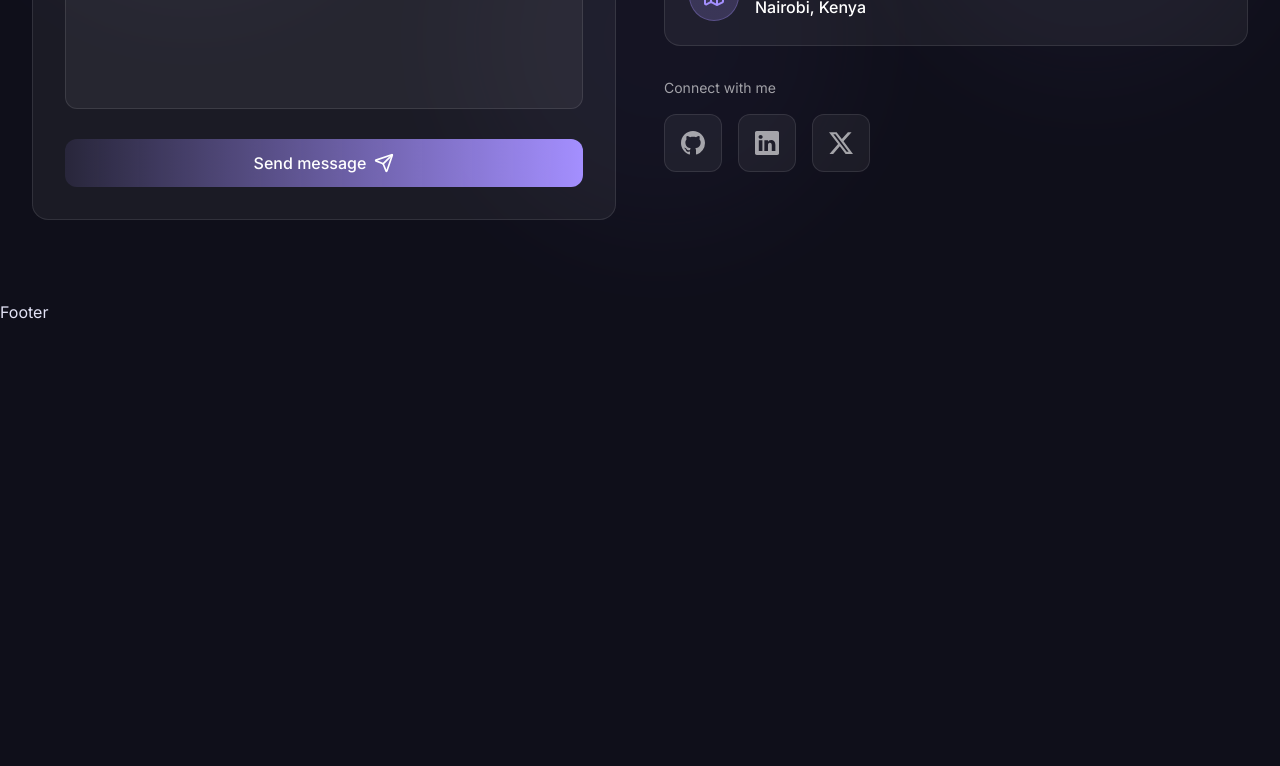
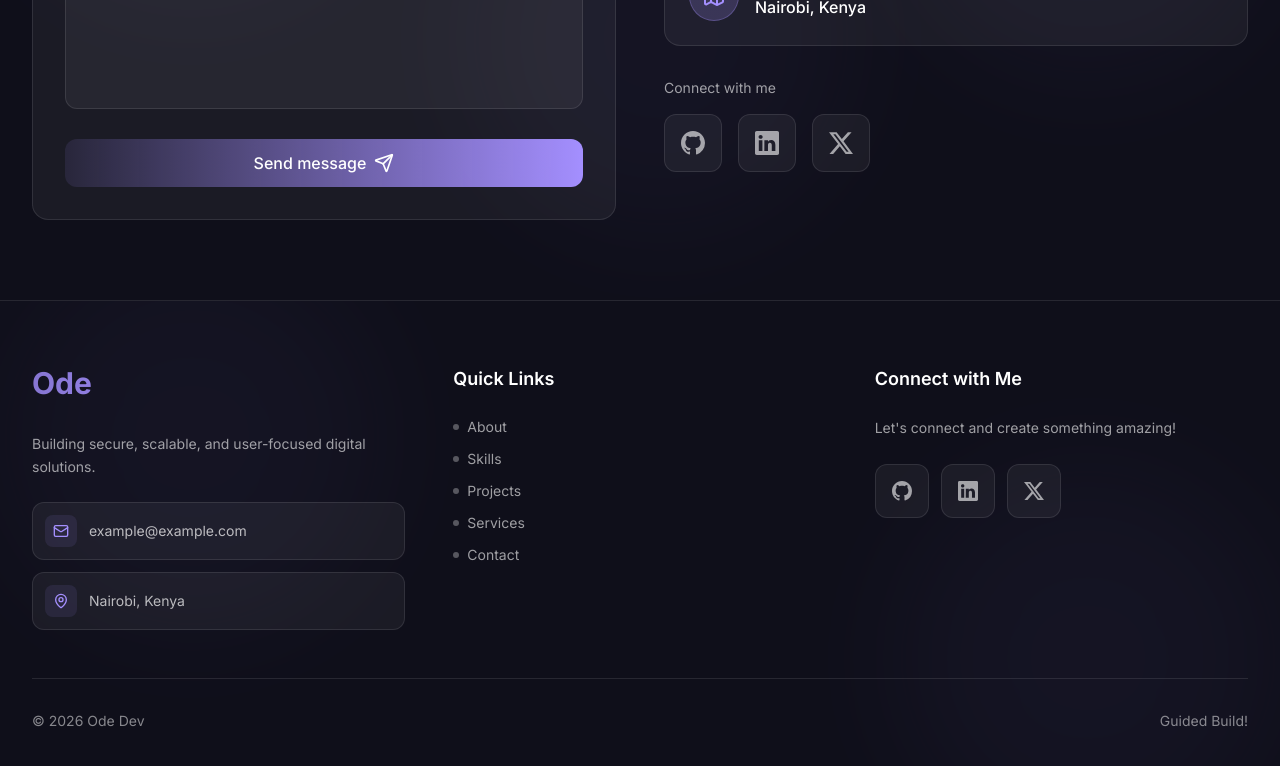
Before and after one commit to ode96-dev/developer-portfolio, a Next.js app: page / in a window 1280 px wide. Shown: the part 6902-7668 px from the top of the page. Built offline with nearby package versions, Linux system fonts and the light colour scheme.

Commit message:
footer-section

```diff
--- a/src/app/page.tsx
+++ b/src/app/page.tsx
@@ -9,7 +9,7 @@
 
 export default function Home() {
   return (
-    <div className="min-h-screen pb-[100vh]">
+    <div className="min-h-screen">
       <main>
         <Hero />
         <About />
--- a/src/components/layout/footer.tsx
+++ b/src/components/layout/footer.tsx
@@ -1,7 +1,127 @@
+"use client";
+import FadeIn from "@/animations/fade-in";
+import { scrollToSection } from "@/hooks/use-scroll-spy";
+import {
+  NAV_LINKS,
+  PERSONAL_INFO,
+  SOCIAL_LINKS,
+  socialIcons,
+} from "@/utils/constants";
+import { Mail, MapPin } from "lucide-react";
+import Link from "next/link";
 import React from "react";
 
 const Footer = () => {
-  return <div>Footer</div>;
+  return (
+    <footer className="relative overflow-hidden border-t border-white/10">
+      <div className="absolute inset-0 overflow-hidden">
+        <div className="absolute top-1/3 right-0 w-96 h-96 bg-primary/20 opacity-20 rounded-full blur-3xl" />
+        <div className="absolute bottom-1/3 left-0 w-96 h-96 bg-primary/20 opacity-20 rounded-full blur-3xl" />
+      </div>
+
+      <div className="relative z-10 max-w-7xl mx-auto px-4 sm:px-6 lg:px-8 py-16">
+        <div className="grid grid-cols-1 md:grid-cols-3 gap-12 mb-12">
+          <FadeIn delay={0}>
+            <div>
+              <h3 className="text-3xl font-bold bg-linear-to-r from-primary/80 via-primary to-primary/80 bg-clip-text text-transparent mb-8">
+                {PERSONAL_INFO.name.split(" ")[0]}
+              </h3>
+              <p className="text-white/60 text-sm mb-6 leading-relaxed">
+                {PERSONAL_INFO.tagline}
+              </p>
+
+              <div className="space-y-3">
+                <Link
+                  href={`mailto:${PERSONAL_INFO.email}`}
+                  className="group flex items-center p-3 gap-3 bg-white/5 border border-white/10 rounded-xl hover:bg-white/10 hover:border-primary/30 transition-all duration-300"
+                >
+                  <div className="p-2 bg-primary/10 rounded-lg">
+                    <Mail className="w-4 h-4 text-primary" />
+                  </div>
+                  <span className="text-white/70 text-sm group-hover:text-white transition-colors">
+                    {PERSONAL_INFO.email}
+                  </span>
+                </Link>
+
+                <div className="flex items-center p-3 gap-3 bg-white/5 border border-white/10 rounded-xl hover:bg-white/10 hover:border-primary/30 transition-all duration-300">
+                  <div className="p-2 bg-primary/10 rounded-lg">
+                    <MapPin className="w-4 h-4 text-primary" />
+                  </div>
+                  <span className="text-white/70 text-sm group-hover:text-white transition-colors">
+                    {PERSONAL_INFO.location}
+                  </span>
+                </div>
+              </div>
+            </div>
+          </FadeIn>
+
+          <FadeIn delay={100}>
+            <div>
+              <h4 className="text-white font-semibold mb-6 text-lg">
+                Quick Links
+              </h4>
+              <ul className="space-y-3">
+                {NAV_LINKS.map((link) => (
+                  <button
+                    key={link.id}
+                    onClick={() => scrollToSection(link.id)}
+                    className="cursor-pointer group flex items-center gap-2 text-white/60 hover:text-primary transition-all duration-300"
+                  >
+                    <div className="w-1.5 h-1.5 rounded-full bg-white/30 group-hover:bg-primary group-hover:w-2 transition-all duration-300" />
+                    <span className="text-sm">{link.label}</span>
+                  </button>
+                ))}
+              </ul>
+            </div>
+          </FadeIn>
+          <FadeIn delay={200}>
+            <div>
+              <h4 className="text-white font-semibold mb-6 text-lg">
+                Connect with Me
+              </h4>
+              <p className="text-white/60 text-sm mb-6 leading-relaxed">
+                Let&apos;s connect and create something amazing!
+              </p>
+              <div className="flex flex-wrap gap-3">
+                {Object.entries(SOCIAL_LINKS).map(([platform, url]) => {
+                  const Icon =
+                    socialIcons[platform as keyof typeof socialIcons];
+
+                  if (!Icon) return null;
+
+                  return Icon ? (
+                    <Link
+                      href={url}
+                      key={platform}
+                      target="_blank"
+                      rel="noopener noreferrer"
+                      className="cursor-pointer group relative p-4 bg-white/5 rounded-xl border border-white/10 hover:bg-white/10 hover:border-primary/50 hover:scale-110 transition-all duration-300"
+                      aria-label="Connect with Dev Ode"
+                    >
+                      <Icon className="w-5 h-5 text-white/60 group-hover:text-primary transition-colors duration-300" />
+                      <div className="absolute inset-0 bg-linear-to-br from-primary/0 to-primary/0 group-hover:from-primary/10 group-hover:to-primary/5 rounded-xl transition-all duration-300 pointer-events-none" />
+                    </Link>
+                  ) : null;
+                })}
+              </div>
+            </div>
+          </FadeIn>
+        </div>
+        <FadeIn delay={300}>
+          <div className="pt-8 border-t border-white/10">
+            <div className="flex flex-col md:flex-row items-center justify-between gap-4">
+              <p className="text-white/50 text-sm">
+                © {new Date().getFullYear()} {PERSONAL_INFO.name}
+              </p>
+              <p className="flex items-center gap-2 text-white/50 text-sm">
+                Guided Build!
+              </p>
+            </div>
+          </div>
+        </FadeIn>
+      </div>
+    </footer>
+  );
 };
 
 export default Footer;
```
